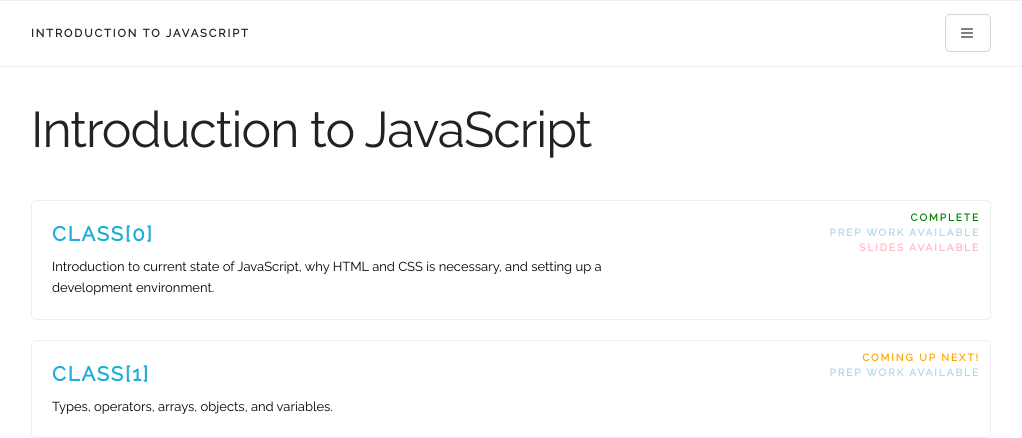
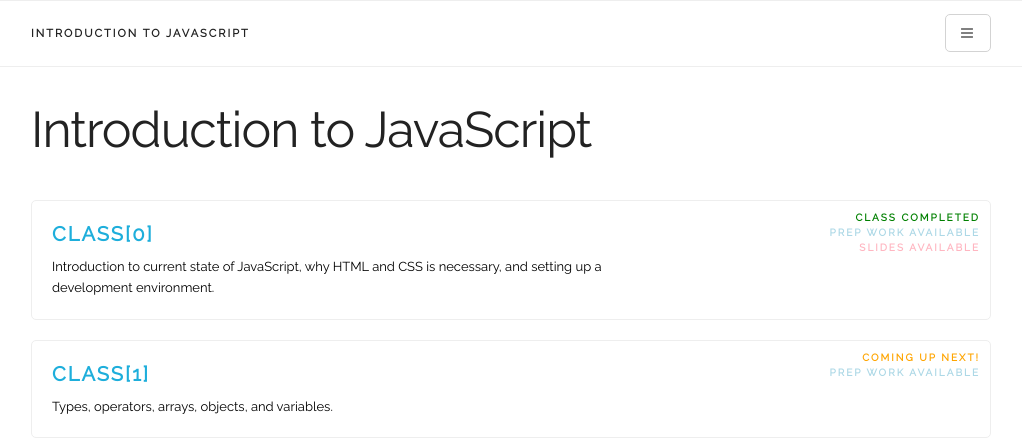
Before and after one commit to mindplace/wix-js-class, a Jekyll site: the page built from _static/index.html, in a window 1280 px wide and 1175 px high. Shown: the top 438 px of the window, without its empty margins (129-1151 px from the left). Built offline with Jekyll 4.4.1, drawn with Linux system fonts in a browser that asks for light colours.

Commit message:
complete into class completed

```diff
--- a/_static/index.html
+++ b/_static/index.html
@@ -18,7 +18,7 @@ permalink: /
 
         <a href="{{ site.baseurl }}{{ post.url }}"><div class="class-box">
           <h3 class="header medium-header">{{ post.title }}
-            {% if post.complete == true %}<span class="complete">complete</span>{% endif %}
+            {% if post.complete == true %}<span class="complete">class completed</span>{% endif %}
             {% if post.prep_work == true %}<span class="prep">Prep work available</span>{% endif %}
             {% if post.slides == true %}<span class="slides">Slides available</span>{% endif %}
             {% if post.is_next == true %}<span class="next">coming up next!</span>{% endif %}
```
